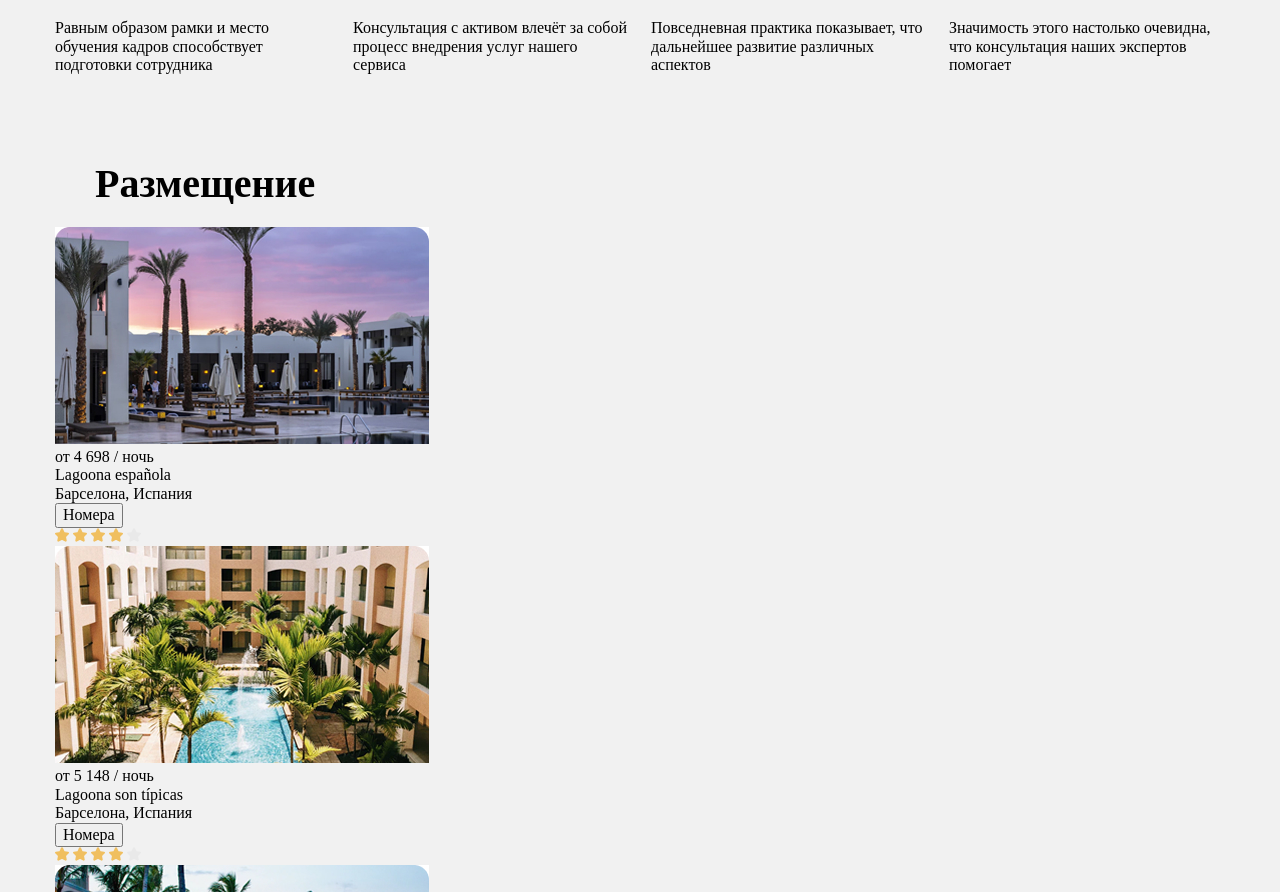
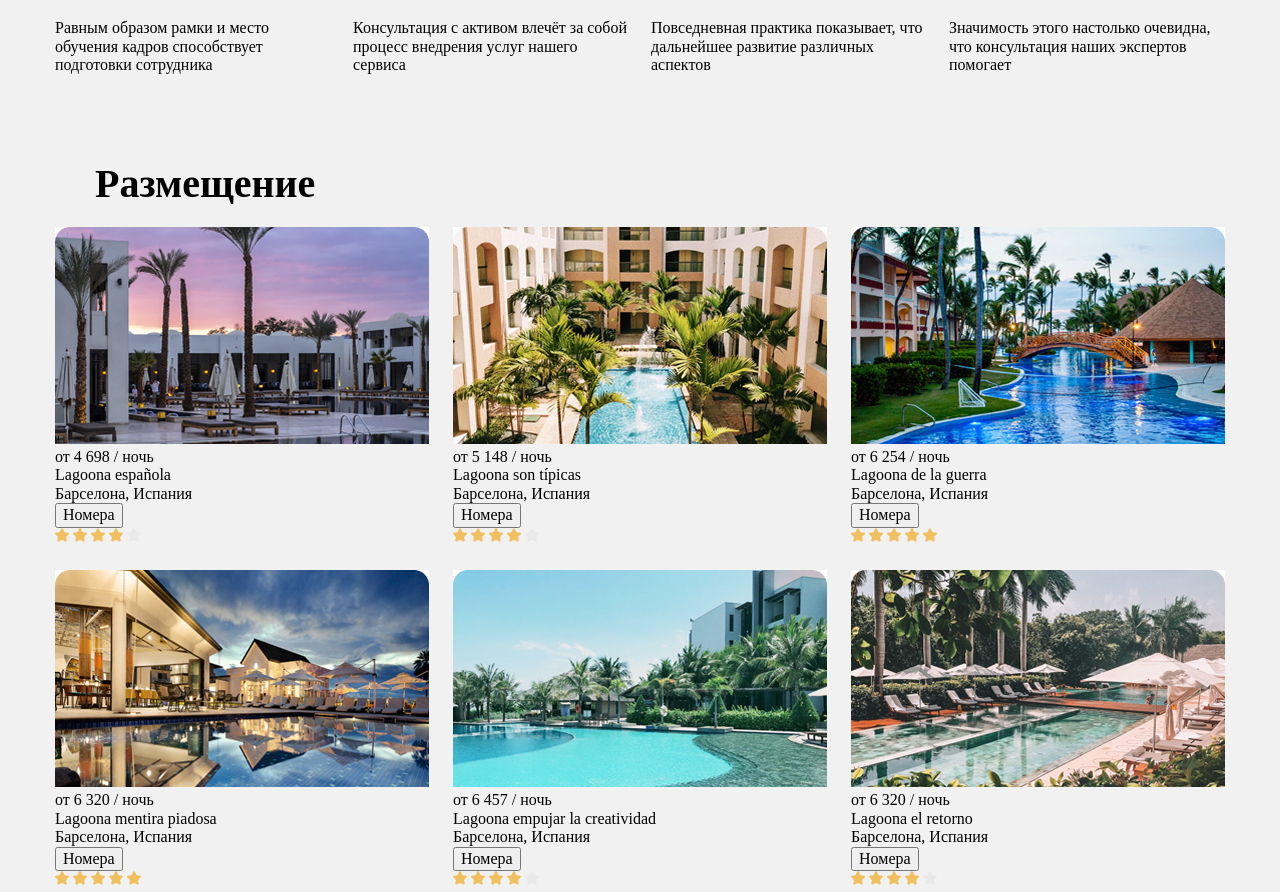
Before and after one commit to Maxim-L91/othels, a plain HTML site: page index.html in a window 1280 px wide. Shown: the part 1417-2309 px from the top of the page. Drawn offline with Linux system fonts and the light colour scheme.

Commit message:
feat:  Add styles to the “placement” section
Create a grid and to position elements on the
layout

```diff
--- a/styles/main.css
+++ b/styles/main.css
@@ -153,3 +153,20 @@ body {
   max-width: 276px;
   flex: 1 1 auto;
 }
+
+/* ================= placement ================== */
+
+.placement {
+  margin-bottom: 70px;
+}
+
+.placement__items {
+  display: flex;
+  flex-wrap: wrap;
+  gap: 24px;
+}
+
+.placement__item {
+  max-width: 33.33%;
+  flex: 1 1 374px;
+}
```
